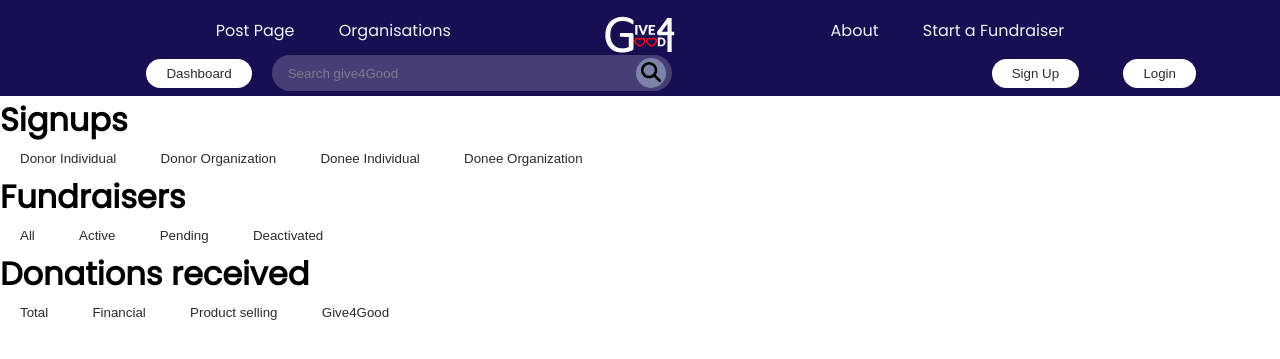
After one commit to Shaliniamasha/Group42, a PHP site: page /admin-home.php in a window 1280 px wide. The commit adds this page. Shown: the top 359 px of the page. Run offline with PHP 8.4, Linux system fonts and the light colour scheme.

Commit message:
Add admin homepage

```diff
--- /dev/null
+++ b/admin-home.php
@@ -0,0 +1,25 @@
+<?php
+require_once('includes/connection.php');
+include('includes/header.php');
+?>
+    <main>
+        <h1>Signups</h1>
+        <a href="donor_individual.php"><button>Donor Individual</button></a>
+        <a href="donor_organization.php"><button>Donor Organization</button></a>
+        <a href="donee_individual.php"><button>Donee Individual</button></a>
+        <a href="donee_organization.php"><button>Donee Organization</button></a>
+        <h1>Fundraisers</h1>
+        <a href="All.php"><button>All</button></a>
+        <a href="Active.php"><button>Active</button></a>
+        <a href="Pending.php"><button>Pending</button></a>
+        <a href="Deactivated.php"><button>Deactivated</button></a>
+        <h1>Donations received</h1>
+        <a href="Total.php"><button>Total</button></a>
+        <a href="Financial.php"><button>Financial</button></a>
+        <a href="Product selling.php"><button>Product selling</button></a>
+        <a href="Give4Good.php"><button>Give4Good</button></a>
+    </main>
+<?php
+include('includes/footer.php');
+mysqli_close($connection);
+?>
--- a/includes/connection.php
+++ b/includes/connection.php
@@ -1,6 +1,6 @@
 <?php
 
-$connection = mysqli_connect('localhost', 'root', '', 'Give4Good');
+$connection = mysqli_connect('localhost', 'root', '', 'test');
 
 if (mysqli_connect_errno()) {
     die('Database connection failed ' . mysqli_connect_error());
--- a/includes/header.php
+++ b/includes/header.php
@@ -4,7 +4,7 @@
     <meta charset="UTF-8">
     <meta name="viewport" content="width=device-width, initial-scale=1.0">
     <title>GIVE4GOOD</title>
-    <link rel="stylesheet" href="./css/style.css">
+    <link rel="stylesheet" href="./css/1.css">
 </head>
 <body>
 <header>
--- a/index.php
+++ b/index.php
@@ -1,5 +1,5 @@
  <?php
-// require_once('includes/connection.php');
+require_once('includes/connection.php');
  include('includes/header.php'); ?>
     <main>
         <div class="home-image-container">
@@ -9,5 +9,5 @@
     </main>
 <?php
 include('includes/footer.php');
-//mysqli_close($connection);
+mysqli_close($connection);
 ?>
```
Also changed, not shown: css/1.css (renamed from css/style.css).
